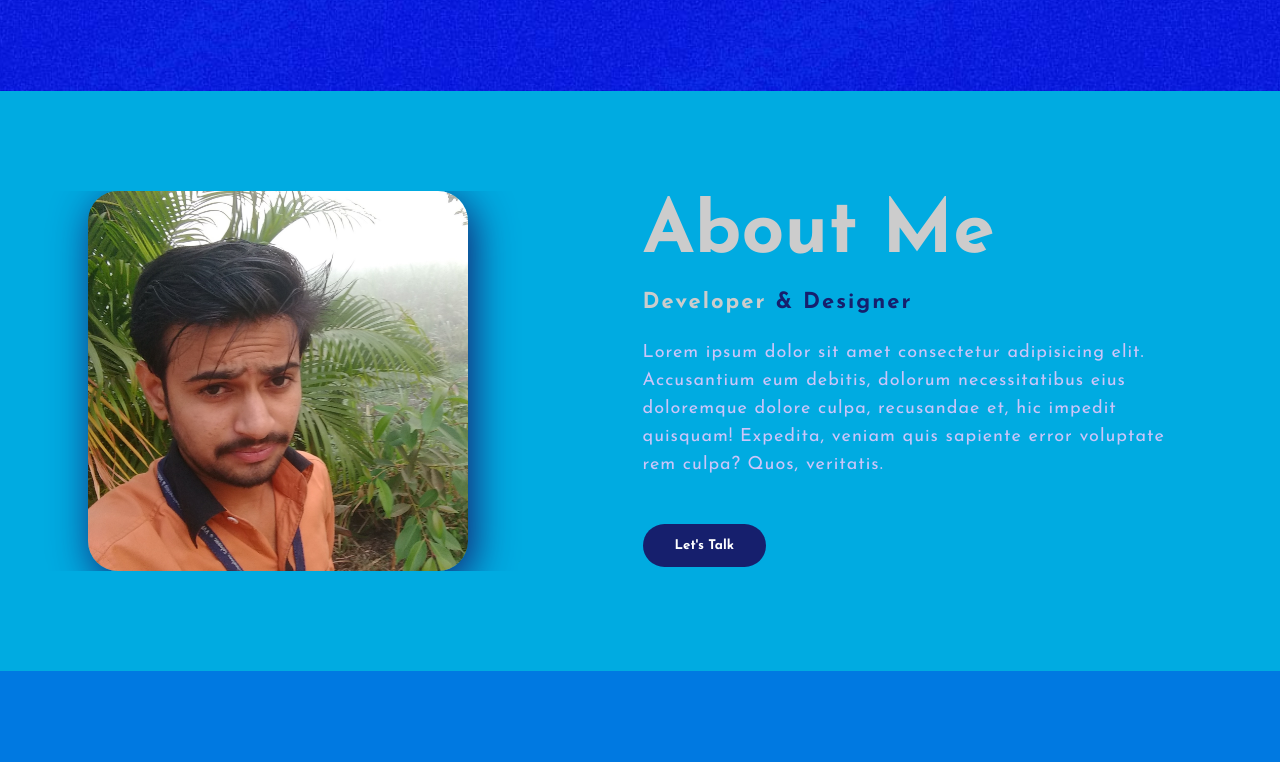
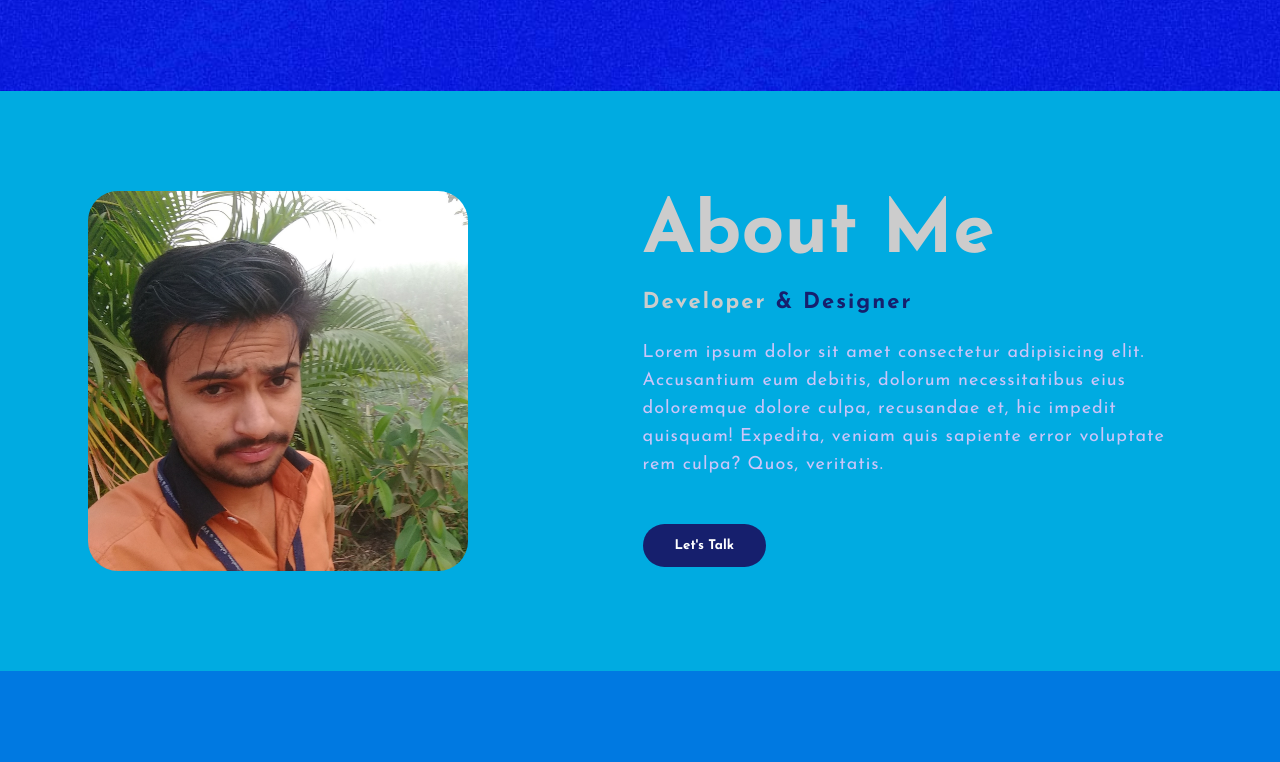
Before and after one commit to TechnicalShree/Portfolio-Website, a plain HTML site: page index.html in a window 1280 px wide. Shown: the part 655-1417 px from the top of the page. Drawn offline with Linux system fonts and the light colour scheme.

Commit message:
Same box shadow removed

```diff
--- a/style.css
+++ b/style.css
@@ -178,7 +178,6 @@ h4 {
   height: auto;
   width: 380px;
   border-radius: 30px;
-  box-shadow: 5px 10px 40px #161f6d;
 }
 .about-text {
   width: 550px;
```
